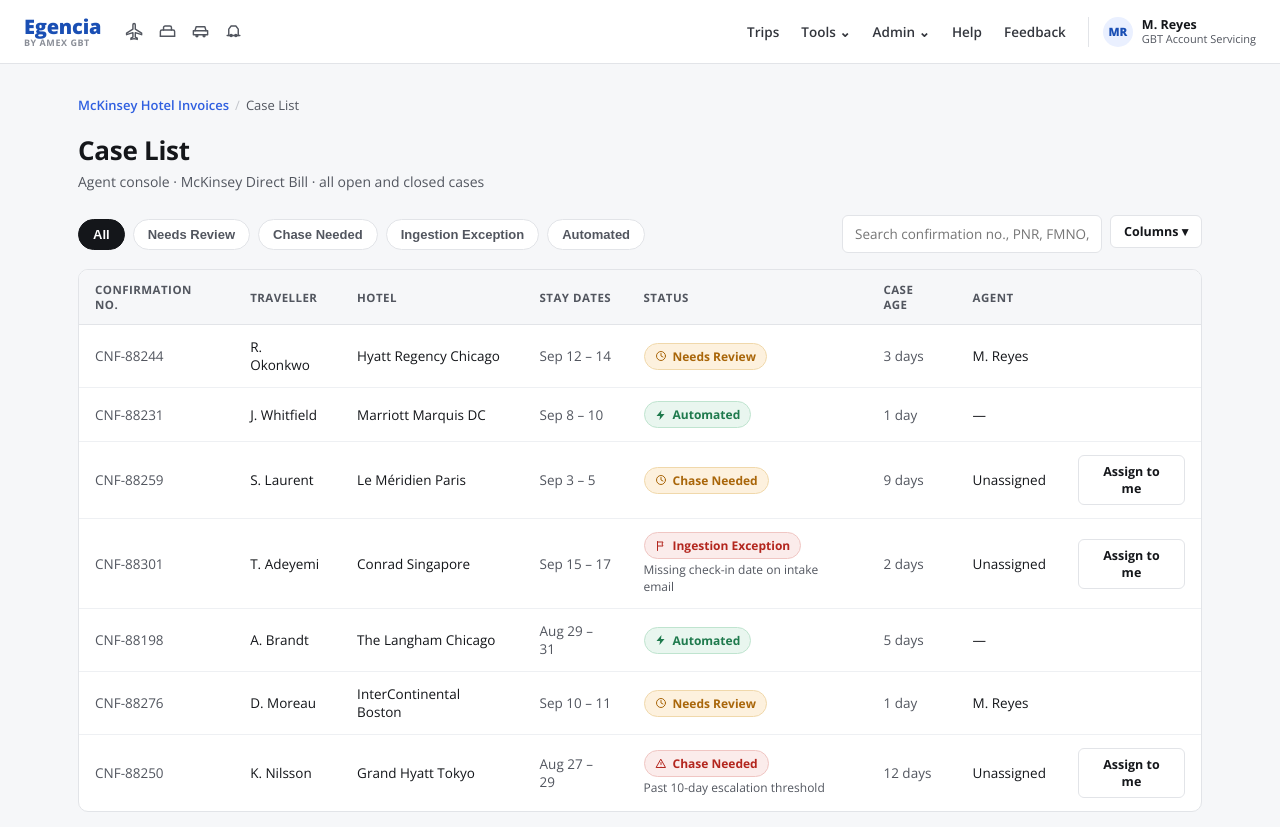
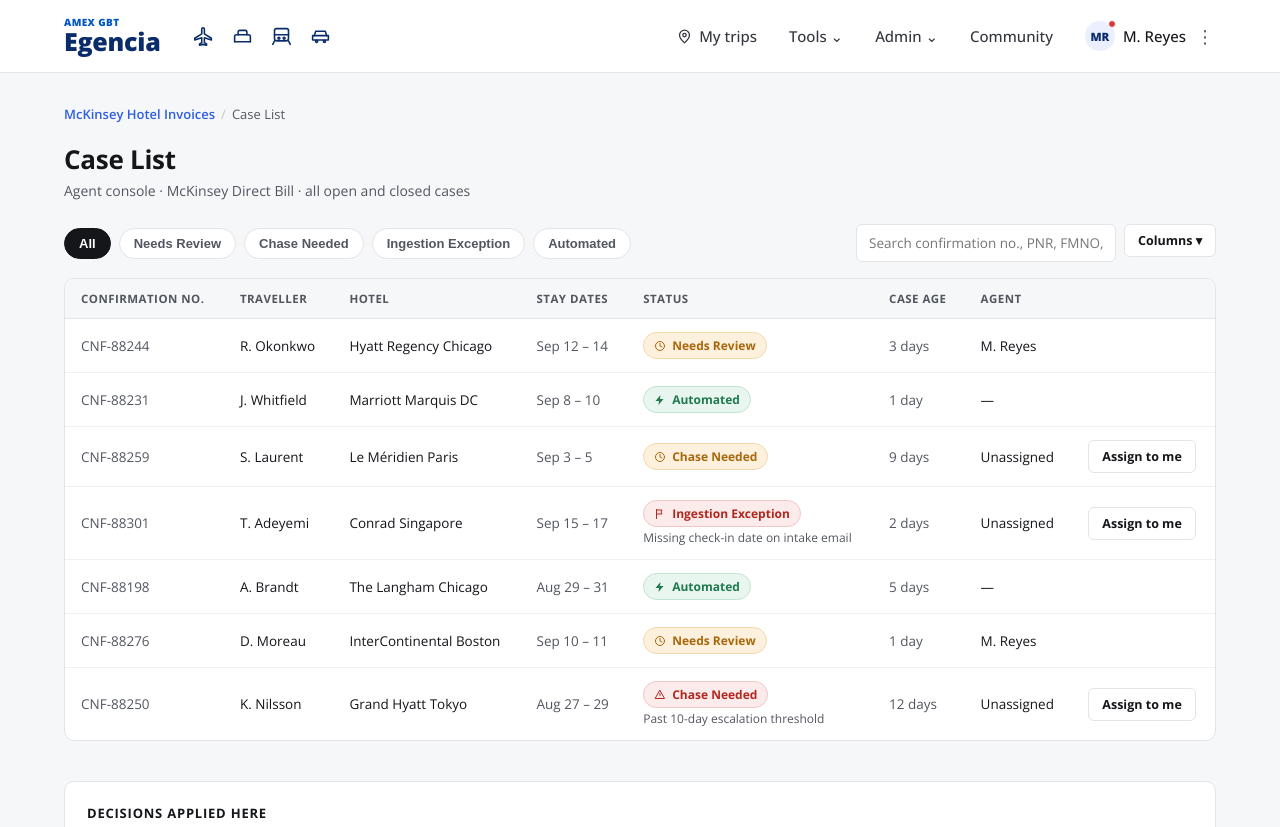
Before and after one commit to wesnoel/GBT_work, a plain HTML site: page mckinsey-hotel-invoices/case-list.html in a window 1280 px wide. Shown: the top 827 px of the page. Drawn offline with nearby package versions, Linux system fonts and the light colour scheme.

Commit message:
updated
header update

```diff
--- a/mckinsey-hotel-invoices/case-list.html
+++ b/mckinsey-hotel-invoices/case-list.html
@@ -11,32 +11,34 @@
 <body>
 
 <header class="eg-header">
+  <div class="eg-header-inner">
     <div class="eg-header-left">
       <div class="eg-logo">
+        <span class="eg-logo-super">AMEX GBT</span>
         <span class="eg-logo-word">Egencia</span>
-      <span class="eg-logo-sub">BY AMEX GBT</span>
       </div>
       <div class="eg-travel-icons">
         <svg viewBox="0 0 24 24" fill="none" stroke="currentColor" stroke-width="1.8" stroke-linecap="round" stroke-linejoin="round" aria-label="Flights"><path d="M21 16v-2l-8-5V3.5a1.5 1.5 0 0 0-3 0V9l-8 5v2l8-2.5V19l-2.5 1.5V22l4-1 4 1v-1.5L13 19v-5.5Z"/></svg>
         <svg viewBox="0 0 24 24" fill="none" stroke="currentColor" stroke-width="1.8" stroke-linecap="round" stroke-linejoin="round" aria-label="Hotels"><path d="M3 18v-6a2 2 0 0 1 2-2h14a2 2 0 0 1 2 2v6"/><path d="M3 18h18"/><path d="M7 10V7a2 2 0 0 1 2-2h6a2 2 0 0 1 2 2v3"/></svg>
+        <svg viewBox="0 0 24 24" fill="none" stroke="currentColor" stroke-width="1.8" stroke-linecap="round" stroke-linejoin="round" aria-label="Rail"><path d="M6 3h12a2 2 0 0 1 2 2v9a3 3 0 0 1-3 3H7a3 3 0 0 1-3-3V5a2 2 0 0 1 2-2Z"/><path d="M4 17l-2 4M20 17l2 4"/><circle cx="9" cy="14" r="1.1"/><circle cx="15" cy="14" r="1.1"/><path d="M4 10h16"/></svg>
         <svg viewBox="0 0 24 24" fill="none" stroke="currentColor" stroke-width="1.8" stroke-linecap="round" stroke-linejoin="round" aria-label="Cars"><path d="M5 11l1.5-5h11L19 11"/><path d="M3 11h18v5H3z"/><circle cx="7.5" cy="17.5" r="1.2"/><circle cx="16.5" cy="17.5" r="1.2"/></svg>
-      <svg viewBox="0 0 24 24" fill="none" stroke="currentColor" stroke-width="1.8" stroke-linecap="round" stroke-linejoin="round" aria-label="Ground transport"><path d="M4 17h16"/><path d="M6 17V9l3-4h6l3 4v8"/><circle cx="9" cy="17" r="1.3"/><circle cx="15" cy="17" r="1.3"/></svg>
       </div>
     </div>
     <nav class="eg-header-nav">
-    <a href="#" onclick="return false;">Trips</a>
+      <a href="#" onclick="return false;" class="eg-nav-with-icon">
+        <svg viewBox="0 0 24 24" fill="none" stroke="currentColor" stroke-width="1.8" stroke-linecap="round" stroke-linejoin="round"><path d="M12 21s-7-6.1-7-11a7 7 0 0 1 14 0c0 4.9-7 11-7 11Z"/><circle cx="12" cy="10" r="2.4"/></svg>
+        <span>My trips</span>
+      </a>
       <a href="#" onclick="return false;">Tools ⌄</a>
       <a href="#" onclick="return false;">Admin ⌄</a>
-    <a href="#" onclick="return false;">Help</a>
-    <a href="#" onclick="return false;">Feedback</a>
+      <a href="#" onclick="return false;">Community</a>
       <div class="eg-avatar">
-      <span class="eg-avatar-circle">MR</span>
-      <span class="eg-avatar-info">
+        <span class="eg-avatar-circle">MR<span class="eg-avatar-dot"></span></span>
         <span class="eg-avatar-name">M. Reyes</span>
-        <span class="eg-avatar-org">GBT Account Servicing</span>
-      </span>
+        <span class="eg-avatar-kebab">&#8942;</span>
       </div>
     </nav>
+  </div>
 </header>
 
 <div class="shell">
--- a/mckinsey-hotel-invoices/styles.css
+++ b/mckinsey-hotel-invoices/styles.css
@@ -58,23 +58,31 @@ a { color: inherit; text-decoration: none; }
   margin-top: 48px;
 }
 
-/* ---- Egencia global header (real chrome, per the Egencia UITK header) ---- */
+/* ---- Egencia global header (real chrome, per the Egencia UITK header) ----
+   Header bar is full viewport width; its content is capped at a 1200px
+   content area and centered, same as the rest of the app shell. */
 
 .eg-header {
-  height: 64px;
+  width: 100%;
   background: #ffffff;
   border-bottom: 1px solid var(--line);
+  font-family: "Open Sans", sans-serif;
+}
+
+.eg-header-inner {
+  max-width: 1200px;
+  margin: 0 auto;
+  height: 72px;
   display: flex;
   align-items: center;
   justify-content: space-between;
   padding: 0 24px;
-  font-family: "Open Sans", sans-serif;
 }
 
 .eg-header-left {
   display: flex;
   align-items: center;
-  gap: 24px;
+  gap: 32px;
 }
 
 .eg-logo {
@@ -83,60 +91,70 @@ a { color: inherit; text-decoration: none; }
   line-height: 1.1;
 }
 
-.eg-logo-word {
-  font-size: 20px;
+.eg-logo-super {
+  font-size: 10px;
   font-weight: 800;
-  color: #1a4fb4;
-  letter-spacing: -0.01em;
+  letter-spacing: 0.04em;
+  color: #0057c2;
 }
 
-.eg-logo-sub {
-  font-size: 9px;
-  font-weight: 700;
-  letter-spacing: 0.06em;
-  color: #8b8f98;
+.eg-logo-word {
+  font-size: 25px;
+  font-weight: 800;
+  color: #0b2c6b;
+  letter-spacing: -0.01em;
 }
 
 .eg-travel-icons {
   display: flex;
   align-items: center;
-  gap: 14px;
+  gap: 18px;
 }
 
 .eg-travel-icons svg {
-  width: 19px;
-  height: 19px;
-  color: #52565f;
+  width: 21px;
+  height: 21px;
+  color: #0b2c6b;
 }
 
 .eg-header-nav {
   display: flex;
   align-items: center;
-  gap: 22px;
+  gap: 32px;
 }
 
 .eg-header-nav a {
-  font-size: 13.5px;
-  font-weight: 600;
+  font-size: 15px;
+  font-weight: 500;
   color: #33363d;
 }
 
-.eg-header-nav a:hover { color: #1a4fb4; }
+.eg-nav-with-icon {
+  display: inline-flex;
+  align-items: center;
+  gap: 6px;
+}
+
+.eg-nav-with-icon svg {
+  width: 17px;
+  height: 17px;
+}
+
+.eg-header-nav a:hover { color: #0057c2; }
 
 .eg-avatar {
   display: flex;
   align-items: center;
-  gap: 9px;
-  padding-left: 14px;
-  border-left: 1px solid var(--line);
+  gap: 8px;
 }
 
 .eg-avatar-circle {
+  position: relative;
   width: 30px;
   height: 30px;
   border-radius: 50%;
   background: #eaf0ff;
-  color: #1a4fb4;
+  color: #0b2c6b;
   display: flex;
   align-items: center;
   justify-content: center;
@@ -145,21 +163,28 @@ a { color: inherit; text-decoration: none; }
   flex-shrink: 0;
 }
 
-.eg-avatar-info {
-  display: flex;
-  flex-direction: column;
-  line-height: 1.25;
+.eg-avatar-dot {
+  position: absolute;
+  top: -1px;
+  right: -1px;
+  width: 8px;
+  height: 8px;
+  border-radius: 50%;
+  background: #d43b3b;
+  border: 1.5px solid #fff;
 }
 
 .eg-avatar-name {
-  font-size: 12.5px;
-  font-weight: 700;
+  font-size: 15px;
+  font-weight: 500;
   color: var(--ink);
 }
 
-.eg-avatar-org {
-  font-size: 11px;
+.eg-avatar-kebab {
   color: var(--ink-soft);
+  font-size: 18px;
+  line-height: 1;
+  padding: 0 2px;
 }
 
 @media (max-width: 860px) {
@@ -168,9 +193,9 @@ a { color: inherit; text-decoration: none; }
 }
 
 .shell {
-  max-width: 1180px;
+  max-width: 1200px;
   margin: 0 auto;
-  padding: 32px 28px 64px;
+  padding: 32px 24px 64px;
 }
 
 .crumb {
```
Also changed, not shown: mckinsey-hotel-invoices/case-detail-automated.html (+11 -9 lines), mckinsey-hotel-invoices/case-detail-chase.html (+11 -9 lines), mckinsey-hotel-invoices/case-detail-review.html (+11 -9 lines). Lines whose indentation alone changed are shown as unchanged.
